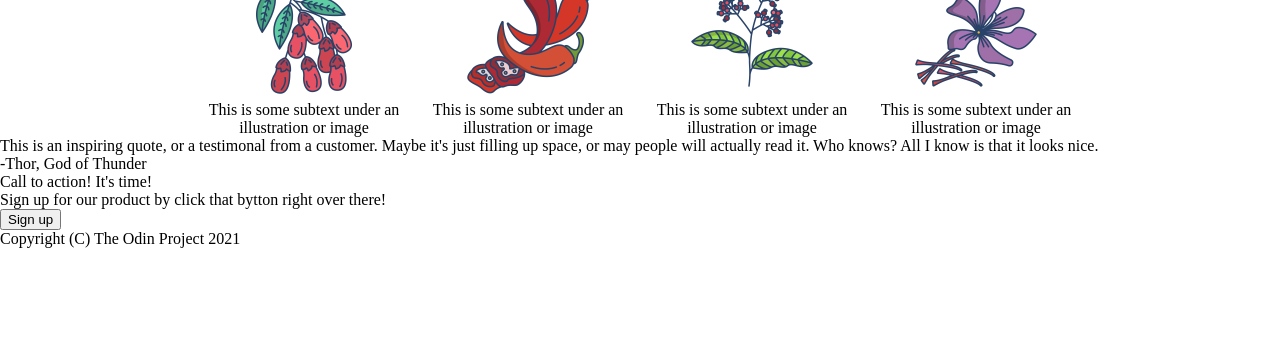
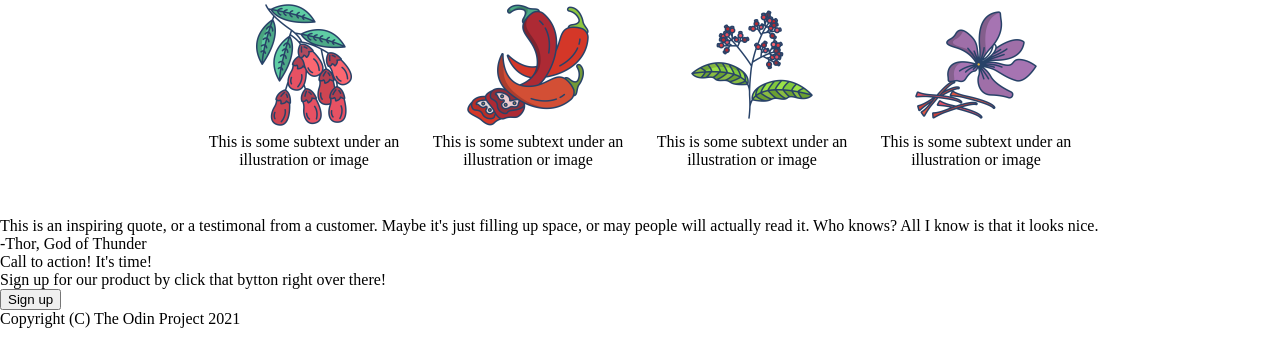
Before and after one commit to Josh68000/LandingPage, a plain HTML site: page index.html in a window 1280 px wide. Shown: the part 460-800 px from the top of the page. Drawn offline with Linux system fonts and the light colour scheme.

Commit message:
fix some padding issues in mc3

```diff
--- a/styles.css
+++ b/styles.css
@@ -1,7 +1,6 @@
 body{
     display: flex;
     flex-direction: column
-
 }
 .mc1{
 display: flex;
@@ -81,6 +80,7 @@ justify-content: center;
 flex-direction: column;
 padding-left: 5em;
 padding-right: 5em;
+padding-top: 1em;
 }
 
 .mc3title{
@@ -94,6 +94,8 @@ display: flex;
 align-items: center;
 justify-content: center;
 gap: 2em;
+padding-top: 1em;
+padding-bottom: 3em;
 }
 
 .sc3c1{
```
